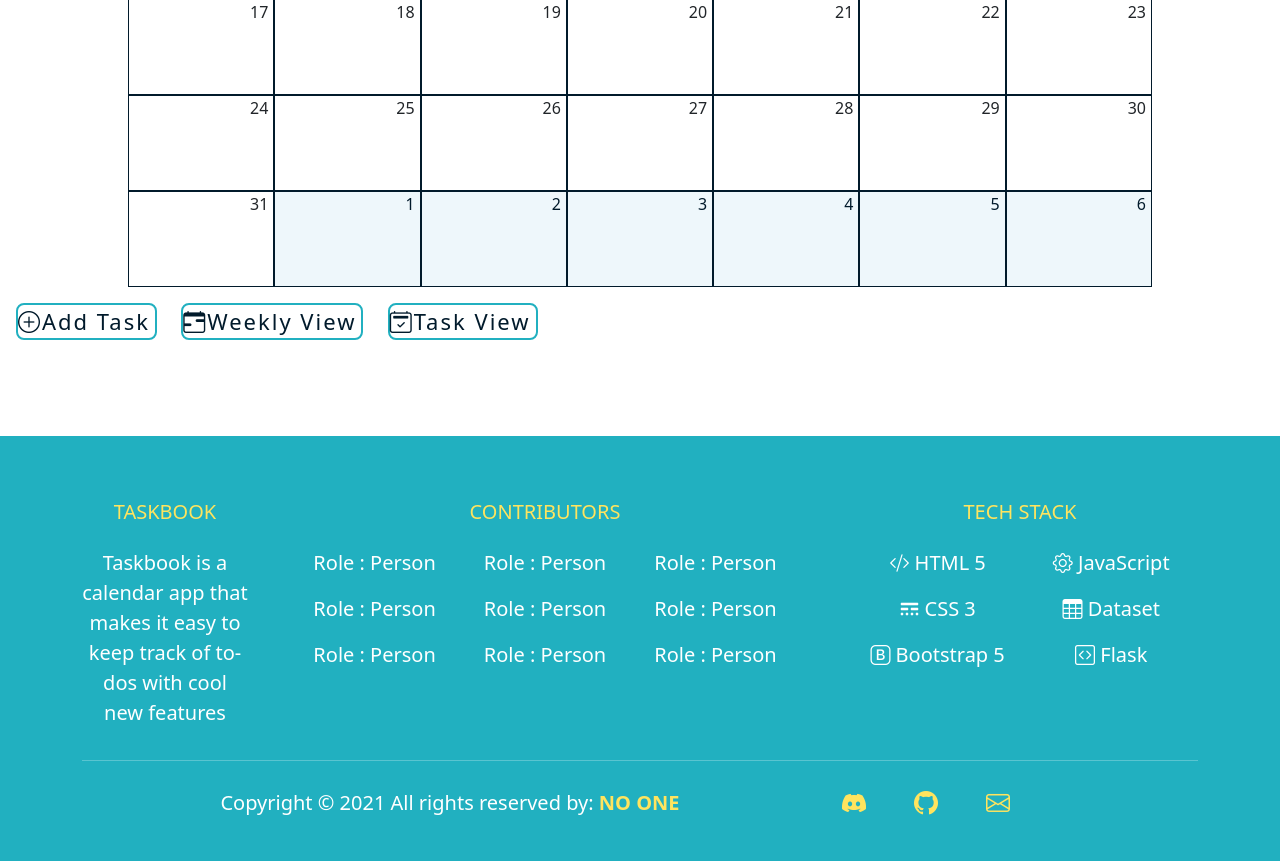
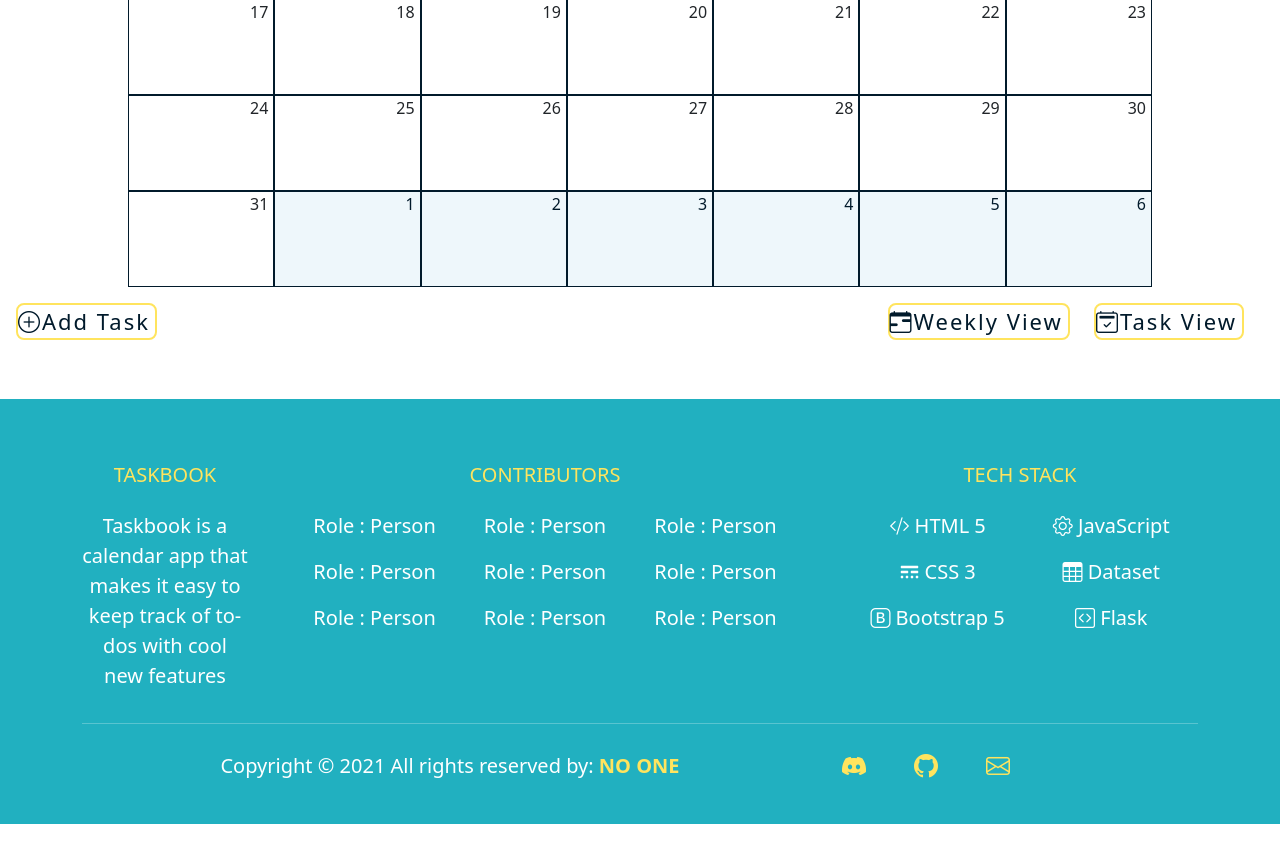
Before and after one commit to ShrutiGupta354/taskbook-SWE, a Flask app: page /calendar in a window 1280 px wide. Shown: the part 548-1409 px from the top of the page. After the commit the page ends 1372 px from the top, so only its background shows below. Run offline with Flask 2, Linux system fonts and the light colour scheme; the visitor is signed in with stand-in values (Sample User, id 1); some libraries are stand-ins or nearby versions.

Commit message:
Moved buttons

```diff
--- a/templates/calendar.html
+++ b/templates/calendar.html
@@ -107,9 +107,13 @@
 
 </div>
     <ul class="view">
-        <li><button type="button" class="btn-blue" data-bs-toggle="modal" data-bs-target="#staticBackdrop"><a><i class="bi bi-plus-circle"></i>Add Task</a></button></li>
-        <li><button type="button" class="btn-blue"><a href="/weekly"><i class="bi bi-calendar-range"></i>Weekly View</a></button></li>
-        <li><button type="button" class="btn-blue"><a href="/tasks"><i class="bi bi-calendar2-check"></i>Task View</a></button></li>
+        <div style="display: inline; float: left;">
+            <li><button type="button" class="btn-yellow" data-bs-toggle="modal" data-bs-target="#staticBackdrop"><a><i class="bi bi-plus-circle"></i>Add Task</a></button></li>
+        </div>
+        <div style="display: inline; float: right;">
+            <li><button type="button" class="btn-yellow"><a href="/weekly"><i class="bi bi-calendar-range"></i>Weekly View</a></button></li>
+            <li><button type="button" class="btn-yellow"><a href="/tasks"><i class="bi bi-calendar2-check"></i>Task View</a></button></li>
+        </div>
     </ul>
 </div> <!-- End Calendar-->
 
```
Also changed, not shown: templates/weekly.html (+13 -9 lines).
